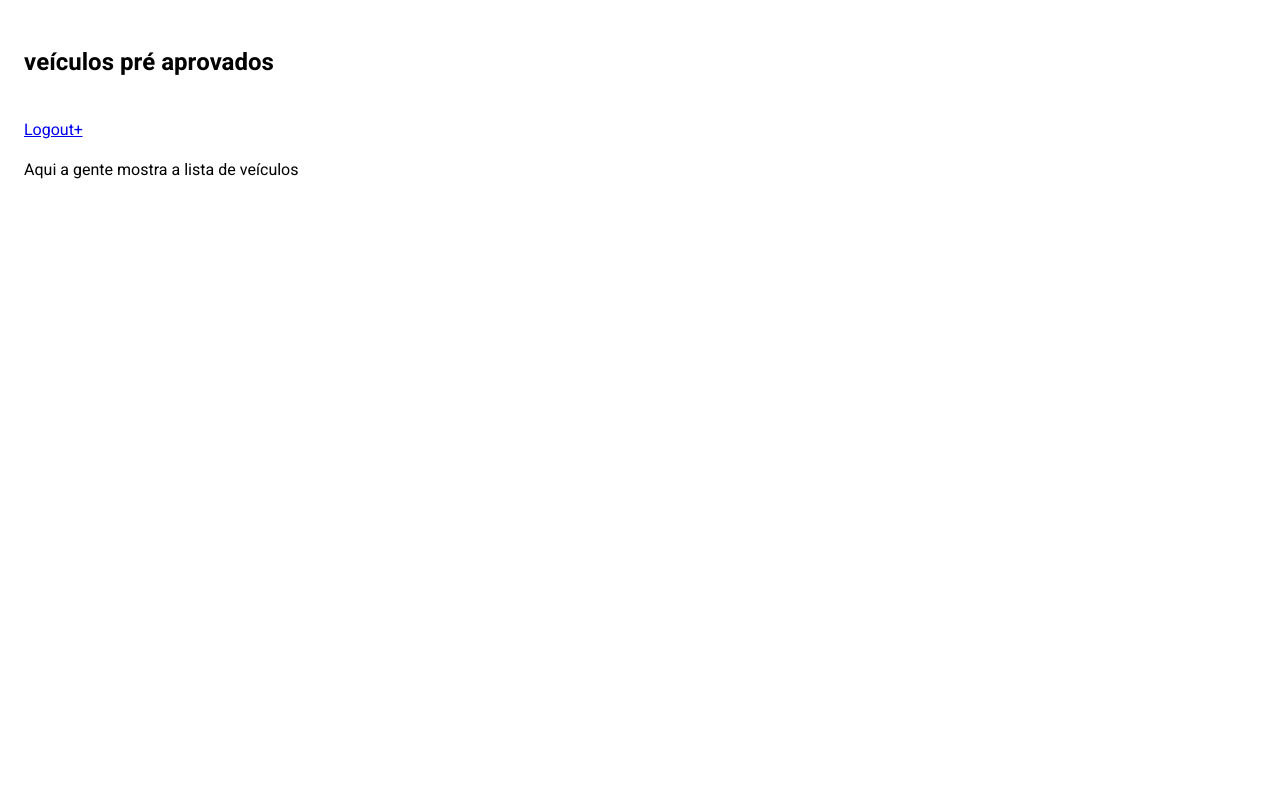
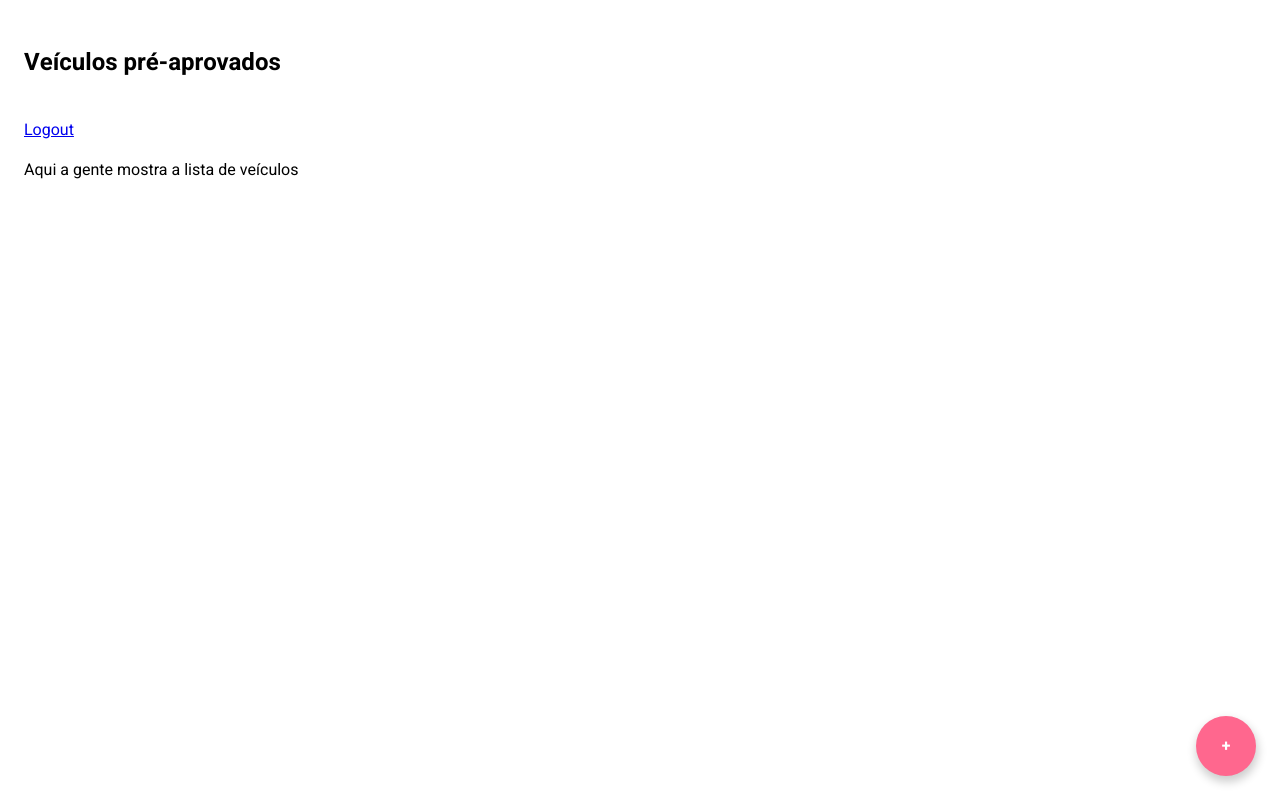
Before and after one commit to goislimat/flash, a Next.js app: page /partner/dashboard in a window 1280 px wide. Built offline with nearby package versions, Linux system fonts and the light colour scheme.

Commit message:
Create floating button

```diff
--- a/pages/partner/dashboard.tsx
+++ b/pages/partner/dashboard.tsx
@@ -1,14 +1,34 @@
 import Link from "next/link";
+import styled from "styled-components";
+
 import { Screen } from "../../src/ui";
+
+const FloatingAddButton = styled.a`
+  text-decoration: none;
+  display: flex;
+  justify-content: center;
+  align-items: center;
+  font-weight: bold;
+  color: white;
+  height: 60px;
+  width: 60px;
+  background: #ff678e;
+  border-radius: 50%;
+  position: absolute;
+  bottom: 24px;
+  right: 24px;
+  z-index: 10;
+  box-shadow: 1px 5px 10px 1px rgba(0, 0, 0, 0.2);
+`;
 
 const Dashboard = () => {
   return (
-    <Screen title="veículos pré aprovados">
+    <Screen title="Veículos pré-aprovados">
       <Link href="/" passHref>
         <a>Logout</a>
       </Link>
       <Link href="new_vehicle" passHref>
-        <a>+</a>
+        <FloatingAddButton>+</FloatingAddButton>
       </Link>
 
       <p>Aqui a gente mostra a lista de veículos</p>
```
